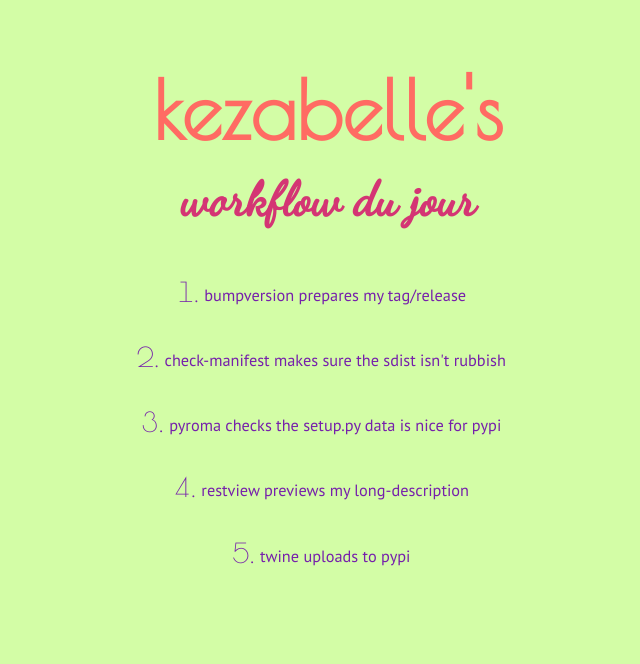
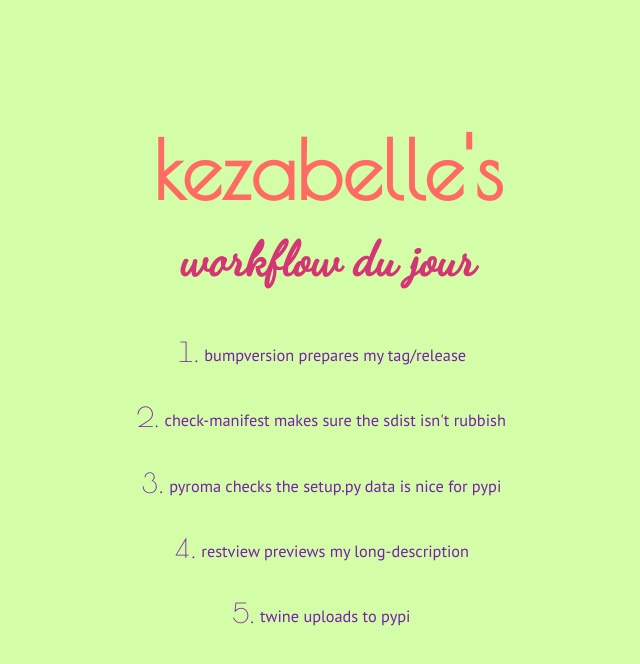
Before and after one commit to rapilabs/kezabelles-workflow-du-jour, a plain HTML site: page index.html in a window 1280 px wide. Shown: the whole page, without its empty margins (312-952 px from the left). Drawn offline with nearby package versions, Linux system fonts and the light colour scheme.

Commit message:
Vertical centreing content

```diff
--- a/css/main.css
+++ b/css/main.css
@@ -20,6 +20,21 @@ html {
     background-color: #D3FDA6;
     text-align: center;
     font-family: 'PT Sans', sans-serif;
+    height: 100%;
+}
+
+body{
+    display: flex;
+    flex-direction: column;
+    height: 100%;
+}
+
+#header, #footer {
+    flex: 1;
+}
+
+#content {
+    margin-top: -5em;
 }
 
 h1 {
--- a/index.html
+++ b/index.html
@@ -20,6 +20,8 @@
         <![endif]-->
 
         <!-- Add your site or application content here -->
+        <div id="header"></div>
+        <div id="content">
             <h1>kezabelle's</h1>
             <h2>workflow du jour</h2>
             <ol>
@@ -29,6 +31,8 @@
              <li><a href="http://mg.pov.lt/restview/">restview previews my long-description</a></li>
              <li><a href="https://github.com/pypa/twine">twine uploads to pypi</a></li>
             </ol>
+        </div>
+        <div id="footer"></div>
 
     </body>
 </html>
```
Lines whose indentation alone changed are shown as unchanged.
